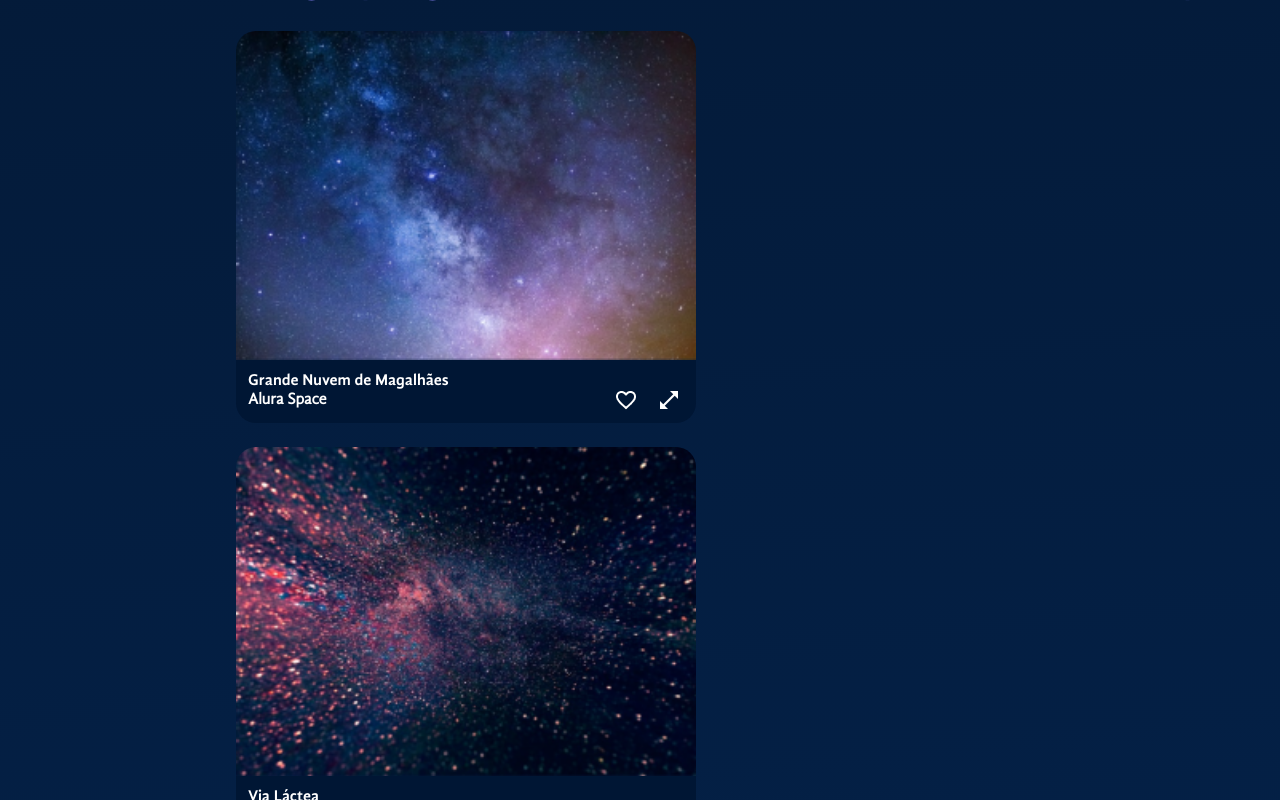
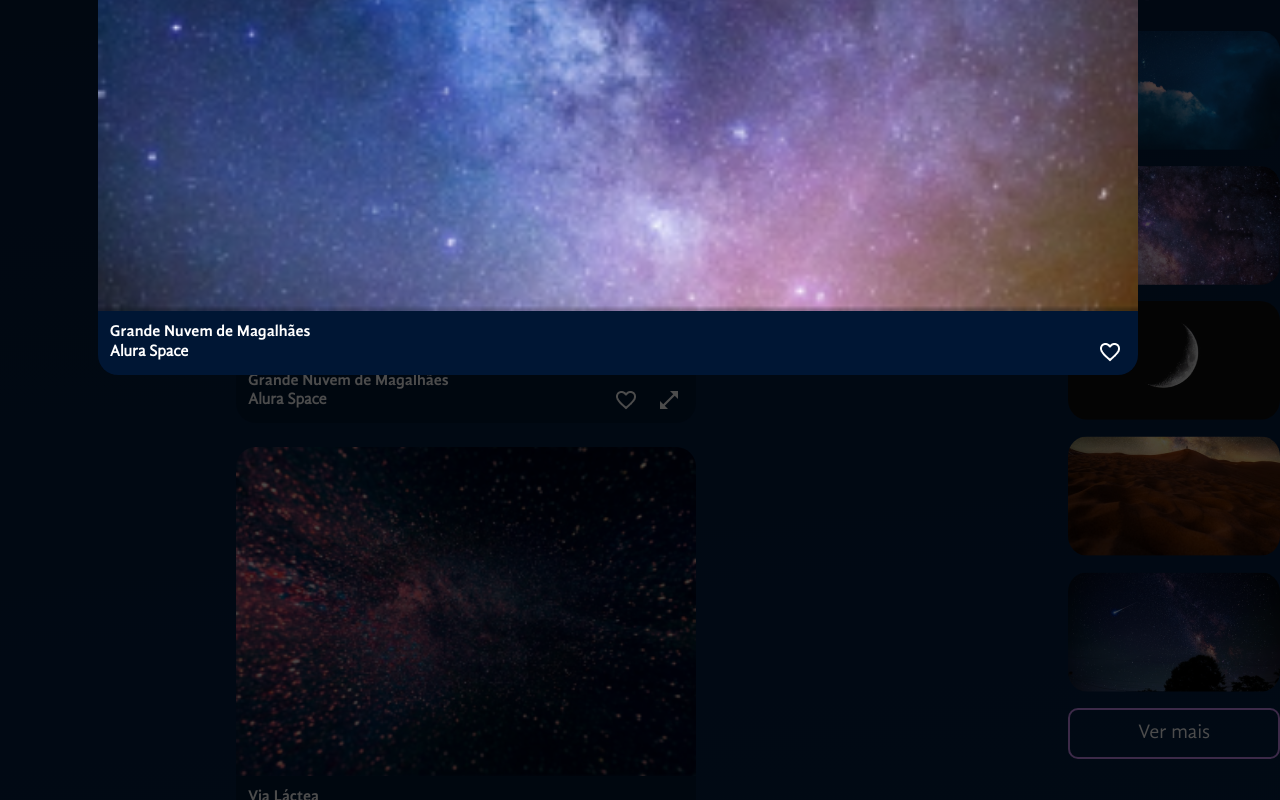
Before and after one commit to ThiagoEMatumoto/Space_App, a React (Vite) app: page / in a window 1280 px wide. Both pictures are taken after a click on the button 669 px from the left and 1127 px from the top of the page. Shown: the part 727-1527 px from the top of the page. Built offline with nearby package versions, Linux system fonts and the light colour scheme.

Commit message:
:sparkles: feat: populares + modal de zoom

```diff
--- a/src/App.jsx
+++ b/src/App.jsx
@@ -7,6 +7,7 @@
 import Galeria from "./components/Galeria/Galeria";
 import fotos from './fotos.json'
 import { useState } from "react";
+import ModalZoom from "./components/ModalZoom/ModalZoom";
 
 
 const FundoGradiente = styled.div`
@@ -41,6 +42,7 @@
 
 function App() {
   const [fotosGaleria, setFotosGaleria] = useState(fotos)
+  const [fotoSelecionada, setFotosSelecionada] = useState(null)
   return (
     <FundoGradiente>
       <EstilosGlobais />
@@ -53,10 +55,11 @@
               titulo="A galeria mais completa de fotos do espaço!"
               backgroundImage={bannerBackground}
             />
-            <Galeria fotos={fotosGaleria}/>
+            <Galeria aoFotoSelecionada={foto => setFotosSelecionada(foto)} fotos={fotosGaleria}/>
           </ConteudoGaleria>
         </MainContainer>
       </AppContainer>
+      <ModalZoom foto={fotoSelecionada}/>
     </FundoGradiente>
   );
 }
--- a/src/components/Galeria/Galeria.jsx
+++ b/src/components/Galeria/Galeria.jsx
@@ -14,12 +14,13 @@
 `;
 
 const ImagensContainer = styled.section`
-    display: flex;
-    justify-content: space-between;
-    flex-wrap: wrap;
-    gap: 24px;
-`
-const Galeria = ({ fotos = [] }) => {
+  display: flex;
+  justify-content: space-between;
+  flex-wrap: wrap;
+  gap: 24px;
+  margin-right: 24px;
+`;
+const Galeria = ({ fotos = [],aoFotoSelecionada }) => {
   return (
     <>
       <Tags />
@@ -28,7 +29,11 @@
           <Titulo>Navegue pela galeria</Titulo>
           <ImagensContainer>
             {fotos.map((foto) => (
-              <Imagem key={foto.id} foto={foto} />
+              <Imagem
+                aoZoomSolicitado={aoFotoSelecionada}
+                key={foto.id}
+                foto={foto}
+              />
             ))}
           </ImagensContainer>
         </SecaoFluida>
--- a/src/components/Galeria/Imagem/Imagem.jsx
+++ b/src/components/Galeria/Imagem/Imagem.jsx
@@ -1,8 +1,8 @@
-import { styled } from "styled-components"
-import BotaoIcone from "../../BotaoIcone/BotaoIcone"
+import { styled } from "styled-components";
+import BotaoIcone from "../../BotaoIcone/BotaoIcone";
 
 const Figure = styled.figure`
-    width: ${props => props.$expandida ? '90%' : '460px'};
+  width: ${(props) => (props.$expandida ? "90%" : "460px")};
   max-width: 100%;
   margin: 0;
   display: flex;
@@ -18,26 +18,28 @@
     box-sizing: border-box;
     padding: 12px;
     h3 {
-            font-family: 'GandhiSansBold';
+      font-family: "GandhiSansBold";
     }
     h4 {
       flex-grow: 1;
     }
-        h3, h4 {
+    h3,
+    h4 {
       margin: 0;
       font-size: 16px;
     }
   }
-`
+`;
 
 const Rodape = styled.footer`
   display: flex;
   justify-content: space-between;
   align-items: center;
-`
+`;
 
-const Imagem = ({ foto, expandida = false }) => {
-    return (<Figure $expandida={expandida} id={`foto-${foto.id}`}>
+const Imagem = ({ foto, expandida = false, aoZoomSolicitado }) => {
+  return (
+    <Figure $expandida={expandida} id={`foto-${foto.id}`}>
       <img src={foto.path} alt={foto.alt} />
       <figcaption>
         <h3>{foto.titulo}</h3>
@@ -46,12 +48,18 @@
           <BotaoIcone>
             <img src="./public/icones/favorito.png" alt="Icone de favorito" />
           </BotaoIcone>
-                {!expandida && <BotaoIcone aria-hidden={expandida}>
+          {!expandida && (
+            <BotaoIcone
+              aria-hidden={expandida}
+              onClick={() => aoZoomSolicitado(foto)}
+            >
               <img src="./public/icones/expandir.png" alt="Icone de expandir" />
-                </BotaoIcone>}
+            </BotaoIcone>
+          )}
         </Rodape>
       </figcaption>
-    </Figure>)
-}
+    </Figure>
+  );
+};
 
-export default Imagem
+export default Imagem;
--- a/src/components/Galeria/Populares/Populares.jsx
+++ b/src/components/Galeria/Populares/Populares.jsx
@@ -1,8 +1,44 @@
 import React from "react";
+import { styled } from "styled-components"
 import Titulo from "../../Titulo/Titulo";
+import fotos from "./fotos-populares.json";
+
+const ColunaFotos = styled.section`
+  display: flex;
+  flex-direction: column;
+  gap: 16px;
+`;
+
+const Imagem = styled.img`
+  max-width: 212px;
+  border-radius: 20px;
+`;
+
+const Botao = styled.button`
+  background-color: transparent;
+  color: #fff;
+  border: 2px solid;
+  border-color: #c98cf1;
+  padding: 12px 20px;
+  font-size: 20px;
+  border-radius: 10px;
+  cursor: pointer;
+  width: 100%;
+  margin-top: 16px;
+`;
 
 const Populares = () => {
-  return <Titulo $alinhamento="center">Populares</Titulo>;
+  return (
+    <section>
+      <Titulo $alinhamento="center">Populares</Titulo>
+      <ColunaFotos>
+        {fotos.map((foto) => (
+          <Imagem key={foto.id} src={foto.path} alt={foto.alt} />
+        ))}
+      </ColunaFotos>
+      <Botao>Ver mais</Botao>
+    </section>
+  );
 };
 
 export default Populares;
--- /dev/null
+++ b/src/components/Galeria/Populares/fotos-populares.json
@@ -0,0 +1,27 @@
+[
+  {
+    "path": "/imagens/populares/foto-1.png",
+    "alt": "galáxia",
+    "id": 1
+  },
+  {
+    "path": "/imagens/populares/foto-2.png",
+    "alt": "lua",
+    "id": 2
+  },
+  {
+    "path": "/imagens/populares/foto-3.png",
+    "alt": "terra",
+    "id": 3
+  },
+  {
+    "path": "/imagens/populares/foto-4.png",
+    "alt": "nuvem",
+    "id": 4
+  },
+  {
+    "path": "/imagens/populares/foto-5.png",
+    "alt": "meteoro",
+    "id": 5
+  }
+]
--- /dev/null
+++ b/src/components/ModalZoom/ModalZoom.jsx
@@ -0,0 +1,49 @@
+import React from "react";
+import Imagem from "../Galeria/Imagem/Imagem";
+import styled from "styled-components";
+import BotaoIcone from "../BotaoIcone/BotaoIcone";
+
+const Overlay = styled.div`
+    background-color: rgba(0, 0, 0, 0.7);
+    position: fixed;
+    top: 0;
+    right: 0;
+    bottom: 0;
+    left: 0;
+`
+
+const DialogEstilizado = styled.dialog`
+    position: absolute;
+    top: 294px;
+    background: transparent;
+    padding: 0;
+    border: 0;
+    width: 1156px;
+    display: flex;
+    justify-content: center;
+    form {
+        button {
+            position: relative;
+            top: 20px;
+            right: 60px;
+        }
+    }
+`
+const ModalZoom = ({ foto, aoFechar  }) => {
+  return (
+    <>
+        {foto && <>
+            <Overlay />
+            <DialogEstilizado open={!!foto} onClose={aoFechar}>
+                <Imagem foto={foto} expandida={true} />
+                <form method="dialog">
+                    <BotaoIcone formMethod="dialog">
+                        <img src="/icones/fechar.png" alt="Icone de fechar" />
+                    </BotaoIcone>
+                </form>
+            </DialogEstilizado>
+        </>}
+    </>
+)
+}
+export default ModalZoom;
```
Lines whose indentation alone changed are shown as unchanged.
